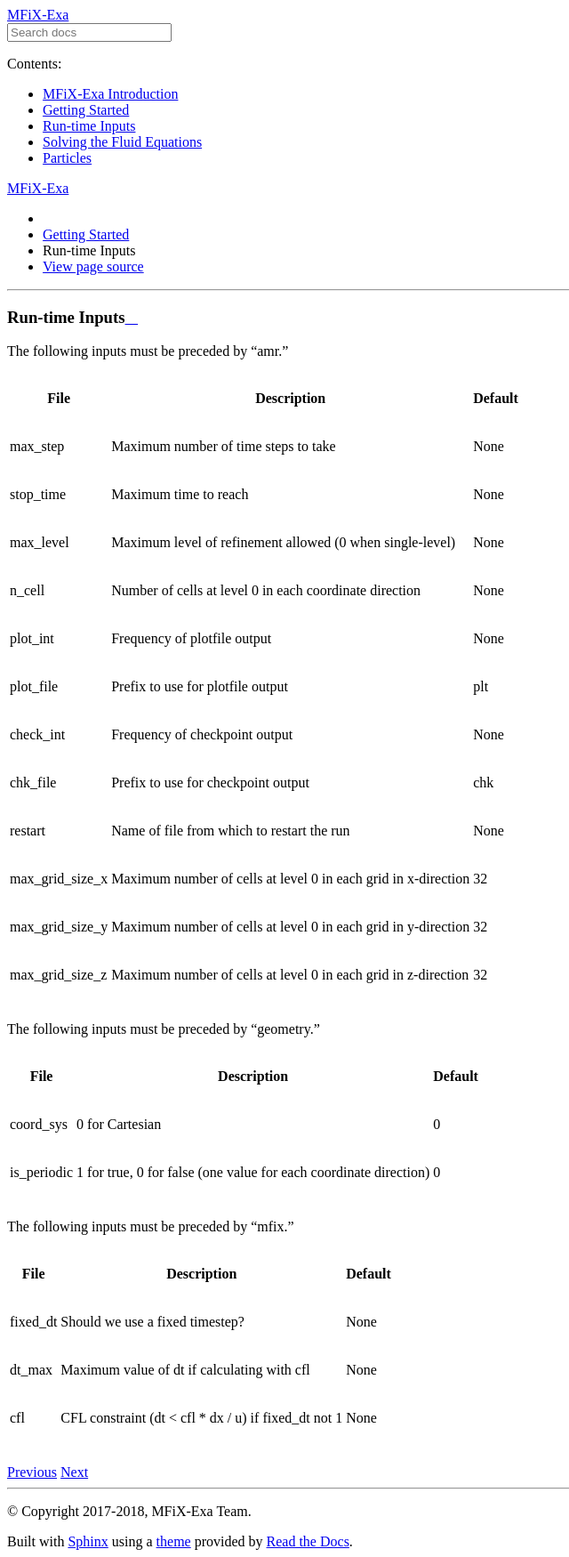
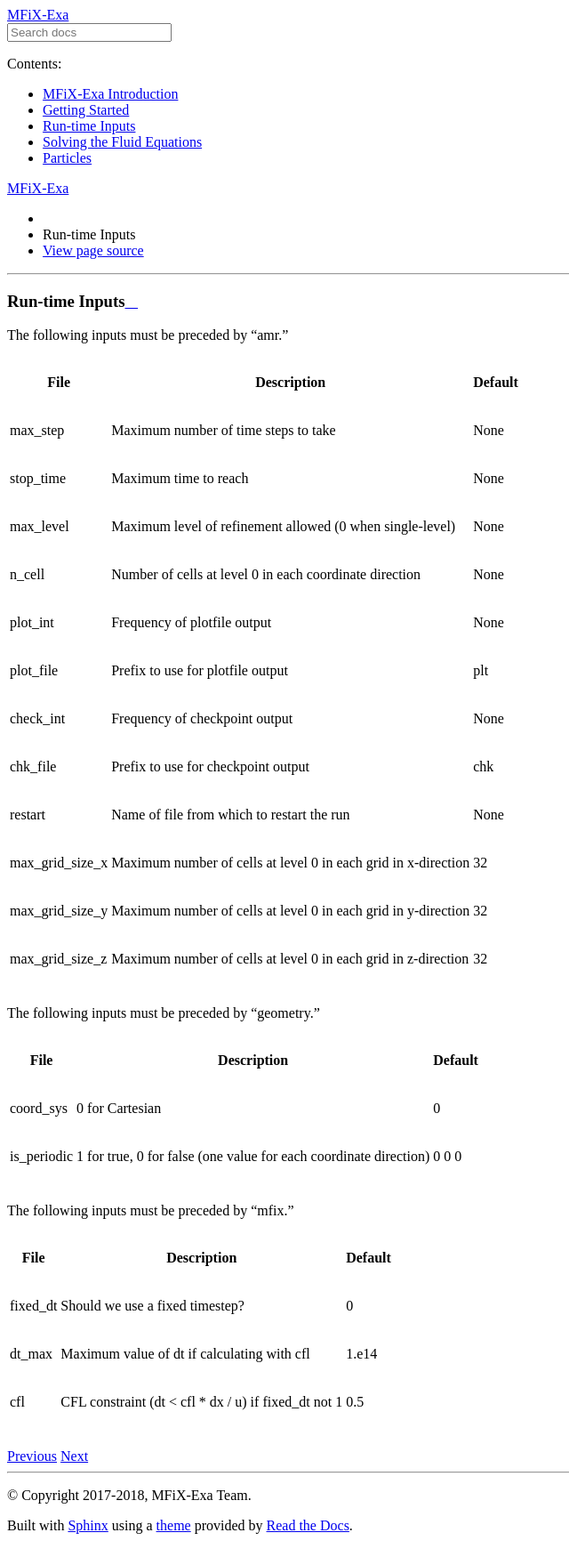
Before and after one commit to mwm126/MFIX-Exa, a Sphinx documentation site: the page built from docs/source/Inputs.rst, in a window 1280 px wide. Shown: the whole page at 89% size, without its empty margins (0-640 px from the left). Built offline with Sphinx 7.4.7 and the Read the Docs theme 2.0.0, drawn with Linux system fonts in a browser that asks for light colours.

Commit message:
Update defaults on inputs

```diff
--- a/docs/source/GettingStarted.rst
+++ b/docs/source/GettingStarted.rst
@@ -11,4 +11,3 @@ Getting Started
    BuildingGMake
    RunningTestSuite
    RegressionTesting
-   Inputs
--- a/docs/source/Inputs.rst
+++ b/docs/source/Inputs.rst
@@ -41,7 +41,7 @@ The following inputs must be preceded by "geometry."
 +=================+=======================================================================+=============+
 | coord_sys       | 0 for Cartesian                                                       |     0       |
 +-----------------+-----------------------------------------------------------------------+-------------+
-| is_periodic     | 1 for true, 0 for false (one value for each coordinate direction)     |     0       |
+| is_periodic     | 1 for true, 0 for false (one value for each coordinate direction)     |   0 0 0     |
 +-----------------+-----------------------------------------------------------------------+-------------+
 
 
@@ -50,9 +50,9 @@ The following inputs must be preceded by "mfix."
 +-----------------+-----------------------------------------------------------------------+-------------+
 | File            | Description                                                           |   Default   |
 +=================+=======================================================================+=============+
-| fixed_dt        | Should we use a fixed timestep?                                       |    None     |
+| fixed_dt        | Should we use a fixed timestep?                                       |     0       |
 +-----------------+-----------------------------------------------------------------------+-------------+
-| dt_max          | Maximum value of dt if calculating with cfl                           |    None     |
+| dt_max          | Maximum value of dt if calculating with cfl                           |    1.e14    |
 +-----------------+-----------------------------------------------------------------------+-------------+
-| cfl             | CFL constraint (dt < cfl * dx / u) if fixed_dt not 1                  |    None     |
+| cfl             | CFL constraint (dt < cfl * dx / u) if fixed_dt not 1                  |     0.5     |
 +-----------------+-----------------------------------------------------------------------+-------------+
```
